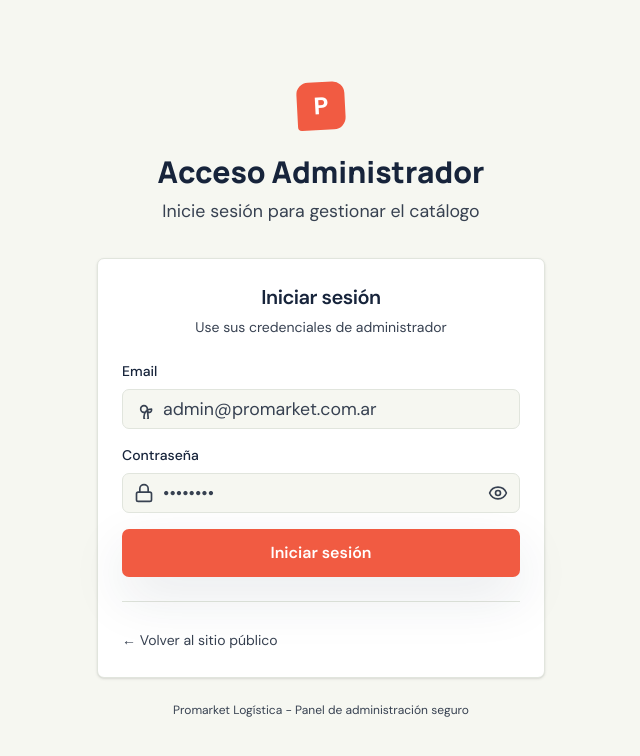
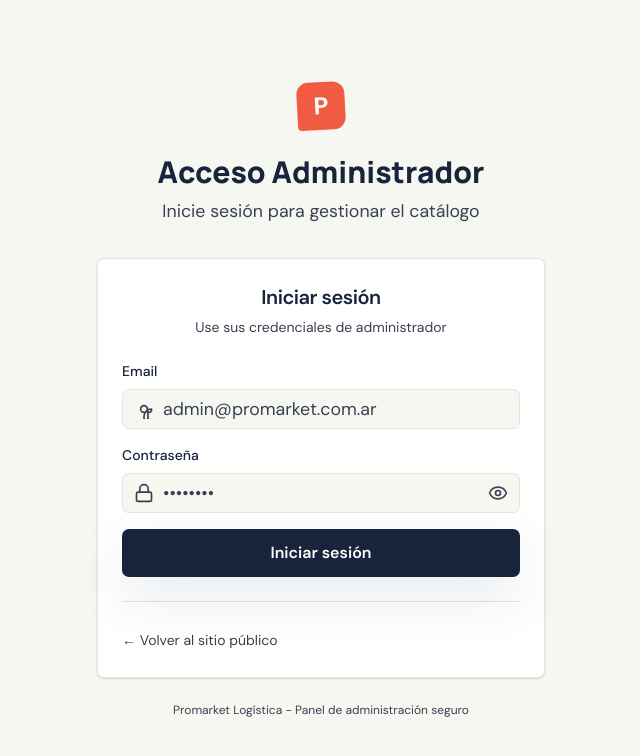
Before and after one commit to gastonr9/promarket, a Next.js app: page /admin/login in a window 1280 px wide. Shown: the top 756 px of the page, without its empty margins (319-959 px from the left). Built offline with nearby package versions, Linux system fonts and the light colour scheme; no server answers.

Commit message:
style: unified color system - ink primary, mint secondary, coral accent, lime pistachio

```diff
--- a/src/app/globals.css
+++ b/src/app/globals.css
@@ -63,6 +63,7 @@
   --paper: #f6f7f1;
   --white: #fff;
   --ink: #17243b;
+  --ink-dark: #0d1828;    /* Darker ink for hover states */
   --muted-text: #374151;     /* Darkened further for strict WCAG AA contrast (Gray 700) */
   --line: #e1e5dd;
   --coral: #f15b42;
@@ -84,26 +85,26 @@
     --warning-fg: #92400e;
     --warning-border: #fcd34d;
 
-  /* Shadcn mappings - Fixed for WCAG AA contrast */
+  /* Shadcn mappings - Refined for professional look */
   --background: var(--paper);
   --foreground: var(--ink);
   --card: var(--white);
   --card-foreground: var(--ink);
   --popover: var(--white);
   --popover-foreground: var(--ink);
-  --primary: var(--coral);
+  --primary: var(--ink);           /* Main buttons are now elegant Ink Blue */
   --primary-foreground: var(--white);
-  --secondary: #cbdcc8;        /* Darker mint for strict WCAG AA contrast */
-  --secondary-foreground: #111b2e; /* Deep ink for high contrast */
+  --secondary: var(--mint);
+  --secondary-foreground: var(--ink);
   --muted: var(--mint);
-  --muted-foreground: var(--muted-text);  /* Now #4a5361 - passes AA on mint & paper */
+  --muted-foreground: var(--muted-text);
   --accent: var(--lime);
   --accent-foreground: var(--ink);
   --destructive: var(--coral-dark);
   --destructive-foreground: var(--white);
   --border: var(--line);
   --input: var(--line);
-  --ring: var(--coral);
+  --ring: var(--ink);
   --radius: 0.4375rem; /* 7px */
 
   /* Sidebar */
@@ -139,28 +140,28 @@
   --card-foreground: var(--paper);
   --popover: #1e2d45;
   --popover-foreground: var(--paper);
-  --primary: var(--coral);
-  --primary-foreground: var(--white);
+  --primary: var(--paper);         /* Primary buttons are paper/white on dark */
+  --primary-foreground: var(--ink);
   --secondary: #2a3f5e;
   --secondary-foreground: var(--paper);
   --muted: #2a3f5e;
-  --muted-foreground: #a0a8b8;   /* Lightened for AA on dark muted */
+  --muted-foreground: #a0a8b8;
   --accent: var(--lime);
   --accent-foreground: var(--ink);
   --destructive: var(--coral);
   --destructive-foreground: var(--white);
   --border: #2a3f5e;
   --input: #2a3f5e;
-  --ring: var(--coral);
+  --ring: var(--paper);
 
   --sidebar: #1e2d45;
   --sidebar-foreground: var(--paper);
-  --sidebar-primary: var(--coral);
-  --sidebar-primary-foreground: var(--white);
+  --sidebar-primary: var(--paper);
+  --sidebar-primary-foreground: var(--ink);
   --sidebar-accent: var(--lime);
   --sidebar-accent-foreground: var(--ink);
   --sidebar-border: #2a3f5e;
-  --sidebar-ring: var(--coral);
+  --sidebar-ring: var(--paper);
 }
 
 @layer base {
--- a/src/components/ui/button.tsx
+++ b/src/components/ui/button.tsx
@@ -9,7 +9,7 @@ const buttonVariants = cva(
   {
     variants: {
       variant: {
-        default: "bg-primary text-primary-foreground hover:bg-[var(--coral-dark)] shadow-brand",
+        default: "bg-primary text-primary-foreground hover:bg-[var(--ink-dark)] shadow-brand",
         secondary: "bg-secondary text-secondary-foreground hover:bg-secondary/80",
         outline: "border-2 border-primary bg-transparent text-primary hover:bg-primary hover:text-primary-foreground",
         ghost: "bg-transparent hover:bg-muted text-foreground",
```
